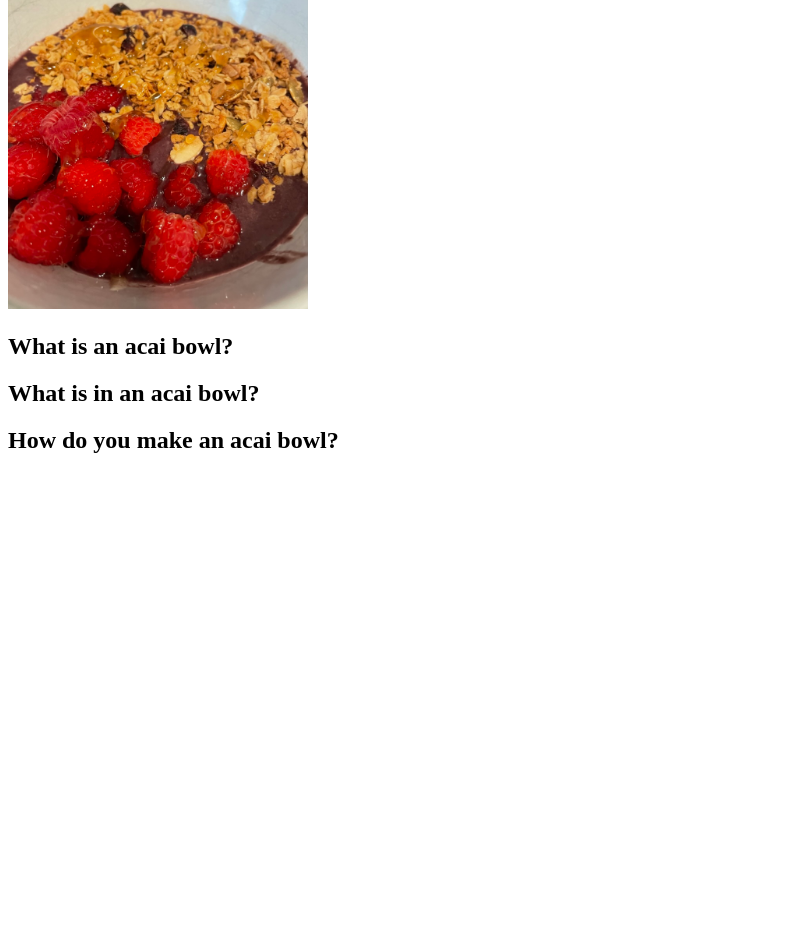
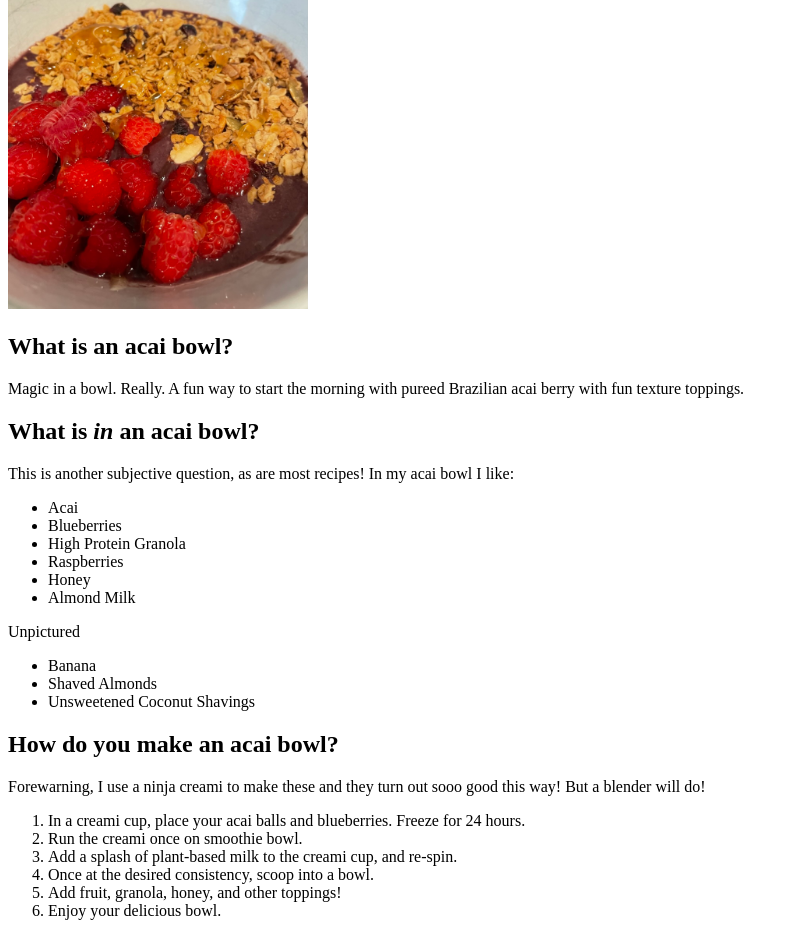
Before and after one commit to pixelsandcode1/odin-recipes, a plain HTML site: page recipes/acai_bowl.html in a window 1280 px wide. Shown: the part 204-1140 px from the top of the page, without its empty margins (0-795 px from the left). Before the commit the page ends 800 px from the top, so only its background shows below. Drawn offline with Linux system fonts and the light colour scheme.

Commit message:
Completed TOP simple recipe project
Finished writing out recipes for breakfast favorites and updated index
links to reflect correct recipes

```diff
--- a/recipes/acai_bowl.html
+++ b/recipes/acai_bowl.html
@@ -11,7 +11,33 @@
     <p></p>
     <img src="../images/acai_bowl.jpeg" alt="acai bowl with raspberries and granola" width="300"/>
     <h2>What is an acai bowl?</h2>
-    <h2>What is in an acai bowl?</h2>
+    <p>Magic in a bowl. Really. A fun way to start the morning with pureed Brazilian acai berry with fun texture toppings.</p>
+    <h2>What is <em>in</em> an acai bowl?</h2>
+    <p>This is another subjective question, as are most recipes! In my acai bowl I like:
+        <ul>
+            <li>Acai</li>
+            <li>Blueberries</li>
+            <li>High Protein Granola</li>
+            <li>Raspberries</li>
+            <li>Honey</li>
+            <li>Almond Milk</li>
+        </ul>
+        <p>Unpictured</p>
+        <ul>
+            <li>Banana</li>
+            <li>Shaved Almonds</li>
+            <li>Unsweetened Coconut Shavings</li>
+        </ul>
+    </p>
     <h2>How do you make an acai bowl?</h2>
+    <p>Forewarning, I use a ninja creami to make these and they turn out sooo good this way! But a blender will do!</p>
+    <ol>
+        <li>In a creami cup, place your acai balls and blueberries. Freeze for 24 hours.</li>
+        <li>Run the creami once on smoothie bowl.</li>
+        <li>Add a splash of plant-based milk to the creami cup, and re-spin.</li>
+        <li>Once at the desired consistency, scoop into a bowl.</li>
+        <li>Add fruit, granola, honey, and other toppings!</li>
+        <li>Enjoy your delicious bowl.</li>
+    </ol>
 </body>
 </html>
```
Also changed, not shown: index.html (+3 -3 lines), recipes/breakfast_tacos.html (+18 -0 lines), 1 other file.
